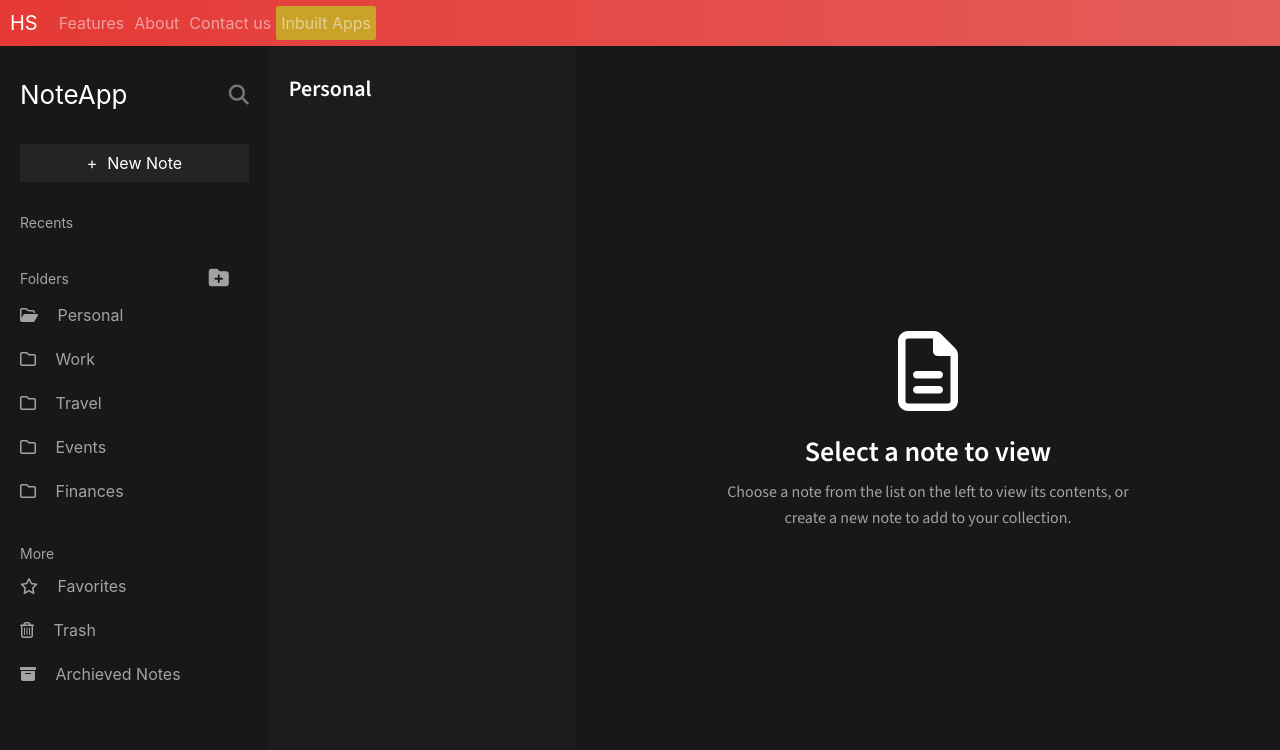
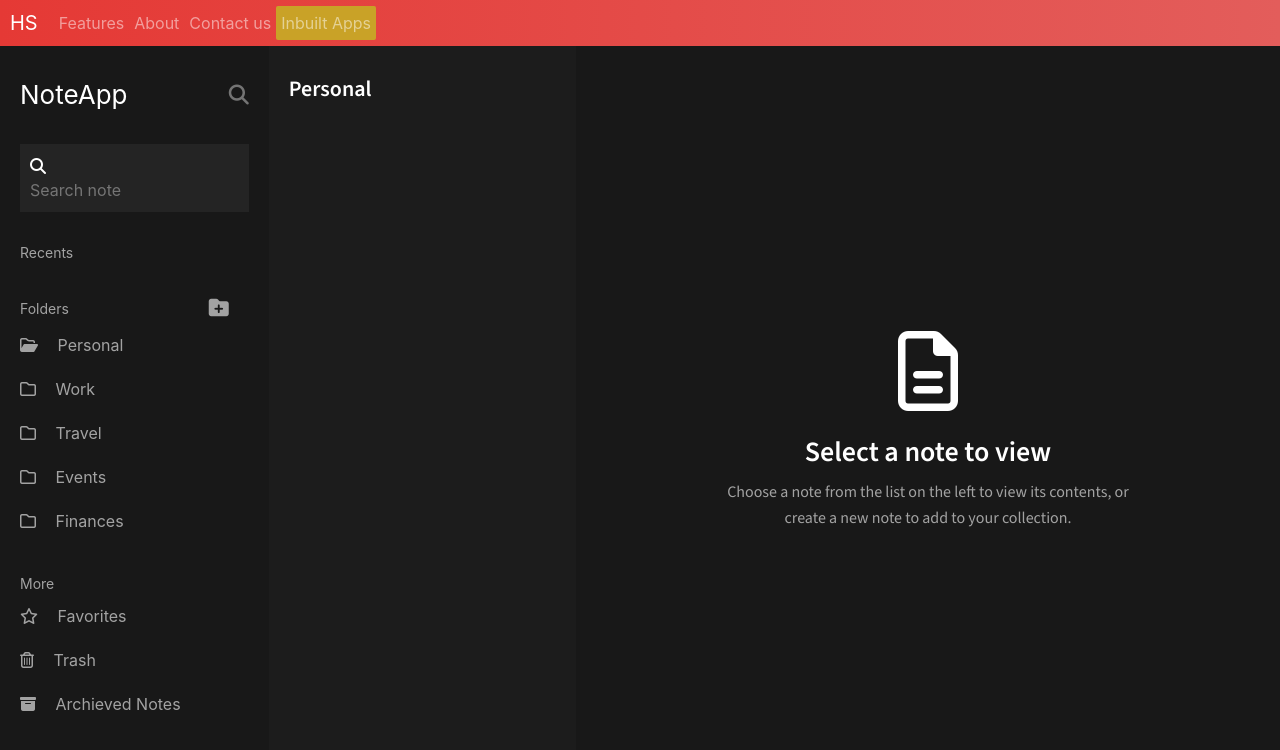
Before and after one commit to HarishB167/hs-app-2, a React (Create React App) app: page /apps/note-app in a window 1280 px wide. Both pictures are taken after a click on the element 238 px from the left and 94 px from the top of the page. Shown: the top 750 px of the page. Built offline with nearby package versions, Linux system fonts and the light colour scheme; a web font is replaced by a local one.

Commit message:
NoteApp : Search functionality added to menu

```diff
--- a/src/components/noteApp/details.css
+++ b/src/components/noteApp/details.css
@@ -66,14 +66,14 @@
 .na_details textarea {
   margin: 1.5rem 0 2.5rem;
   flex: 1;
-  background: inherit;
+  background: var(--bg-color-black);
   color: inherit;
   border: none;
 }
 
 .na_details select {
   color: inherit;
-  background: inherit;
+  background: var(--bg-color-black);
   position: absolute;
   left: 14.6rem;
   font-weight: 600;
--- a/src/components/noteApp/list.jsx
+++ b/src/components/noteApp/list.jsx
@@ -41,6 +41,9 @@ const List = ({
     } else if (fileContainer && fileContainer.type === "favorites") {
       const d = notesService.getFavorites();
       setData(d);
+    } else if (fileContainer && fileContainer.type === "search") {
+      const d = notesService.searchNotes(fileContainer.container.searchText);
+      setData(d);
     }
   }, [fileContainer, currentNote]);
 
--- a/src/components/noteApp/menu.css
+++ b/src/components/noteApp/menu.css
@@ -16,6 +16,7 @@
 .na_menu_searchIcon {
   font-size: 2rem;
   opacity: 40%;
+  cursor: pointer;
 }
 
 .na_menu_newNoteBtn {
@@ -33,6 +34,25 @@
 .na_menu_newNoteBtn::before {
   content: "+";
   margin-right: 1rem;
+}
+
+.na_menu_searchBox {
+  margin-top: 3rem;
+  background: rgba(255, 255, 255, 5%);
+  border: none;
+  padding: 1rem;
+}
+
+.na_menu_searchBox span {
+  margin-right: 0.8rem;
+  color: inherit;
+}
+
+.na_menu_searchBox input {
+  color: inherit;
+  background: rgba(255, 255, 255, 0%);
+  border: none;
+  padding: 0;
 }
 
 .na_menu_menuGroupsContainer {
--- a/src/components/noteApp/menu.jsx
+++ b/src/components/noteApp/menu.jsx
@@ -59,6 +59,8 @@ const Menu = ({ fileContainer, setFileContainer, setCurrentNote }) => {
   const [recentsMenuGroup, setRecentsMenuGroup] = useState(null);
   const [foldersMenuGroup, setFoldersMenuGroup] = useState(null);
   const [isAddingFolder, setIsAddingFolder] = useState(false);
+  const [isSearchOpen, setIsSearchOpen] = useState(false);
+  const [searchText, setSearchText] = useState("");
 
   const handleCreateFolder = () => {
     setIsAddingFolder(!isAddingFolder);
@@ -87,17 +89,47 @@ const Menu = ({ fileContainer, setFileContainer, setCurrentNote }) => {
     </>
   );
 
+  const handleSearch = (e) => {
+    setSearchText(e.target.value);
+  };
+
+  const handleSearchKeyDown = (e) => {
+    if (e.key === "Enter") {
+      setFileContainer("search", {
+        title: "Search Results",
+        searchText: searchText,
+      });
+    }
+  };
+
   return (
     <div className="na_menu">
       <span className="na_menu_title">
         NoteApp{" "}
-        <span className="na_menu_searchIcon">
+        <span
+          className="na_menu_searchIcon"
+          onClick={() => setIsSearchOpen(!isSearchOpen)}
+        >
           <span className="fa-solid fa-magnifying-glass"></span>
         </span>
       </span>
-      <button className="na_menu_newNoteBtn" onClick={handleNewNoteBtnClick}>
-        New Note
-      </button>
+      {!isSearchOpen && (
+        <button className="na_menu_newNoteBtn" onClick={handleNewNoteBtnClick}>
+          New Note
+        </button>
+      )}
+      {isSearchOpen && (
+        <div className="na_menu_searchBox">
+          <span className="fa-solid fa-magnifying-glass"></span>
+          <input
+            type="text"
+            placeholder="Search note"
+            value={searchText}
+            onChange={handleSearch}
+            onKeyDown={handleSearchKeyDown}
+          />
+        </div>
+      )}
       <div className="na_menu_menuGroupsContainer">
         <MenuGroup label="Recents">
           {recentsMenuGroup &&
--- a/src/services/localStorageNotesService.js
+++ b/src/services/localStorageNotesService.js
@@ -42,7 +42,6 @@ if (getFoldersLocalStorage().length === 0) setFoldersLocalStorage(basicFolders);
 const getNotes = () => {
   const listItems = getListItems();
   const folders = getFoldersLocalStorage();
-  listItems.splice(listItems.length, 0, ...listItems);
   return listItems.map((item) => ({
     ...item,
     folderName: folders[item.folderId],
@@ -139,6 +138,14 @@ const addToArchive = (note) => {
   setListItems(listItems);
 };
 
+const searchNotes = (searchText) => {
+  return getNotes().filter(
+    (item) =>
+      item.title.toLowerCase().includes(searchText.toLowerCase()) ||
+      item.content.toLowerCase().includes(searchText.toLowerCase())
+  );
+};
+
 export default {
   getNotes,
   saveNote,
@@ -153,4 +160,5 @@ export default {
   deleteNote,
   getArchievedItems,
   addToArchive,
+  searchNotes,
 };
```
